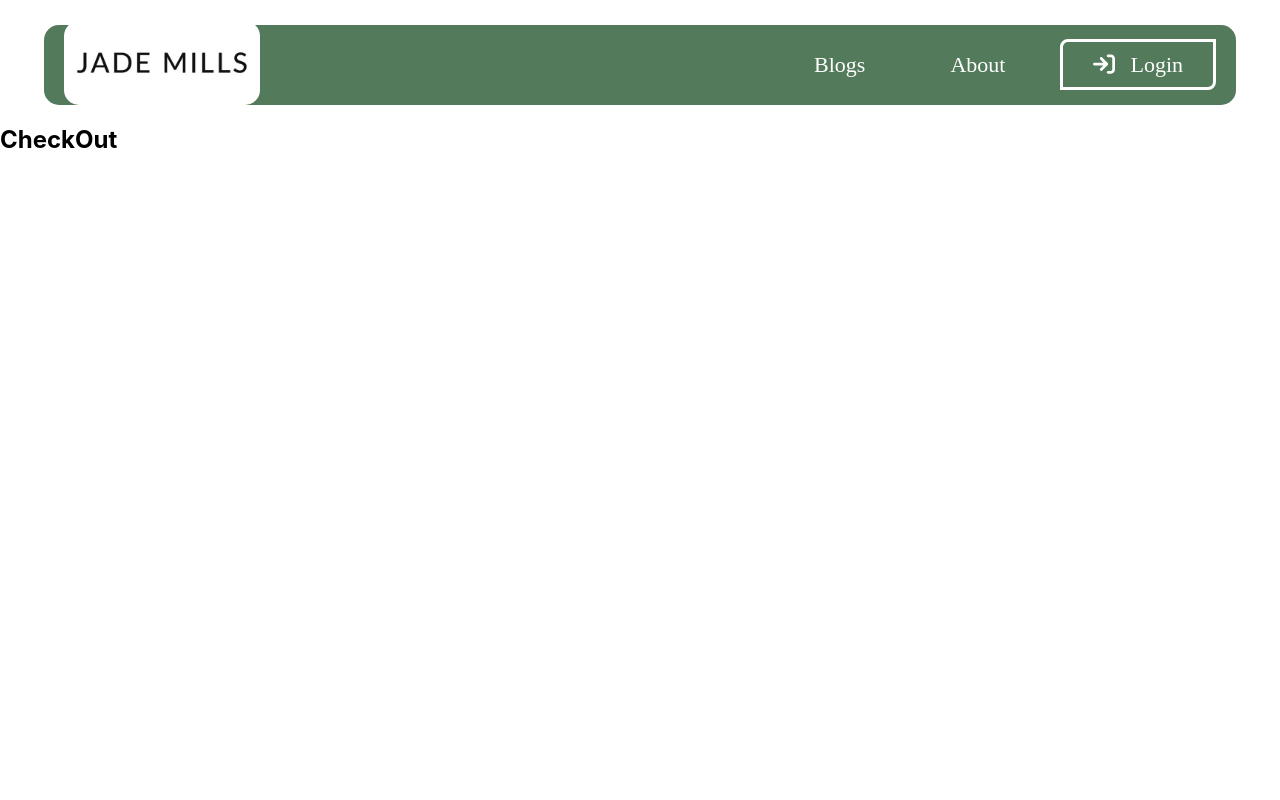
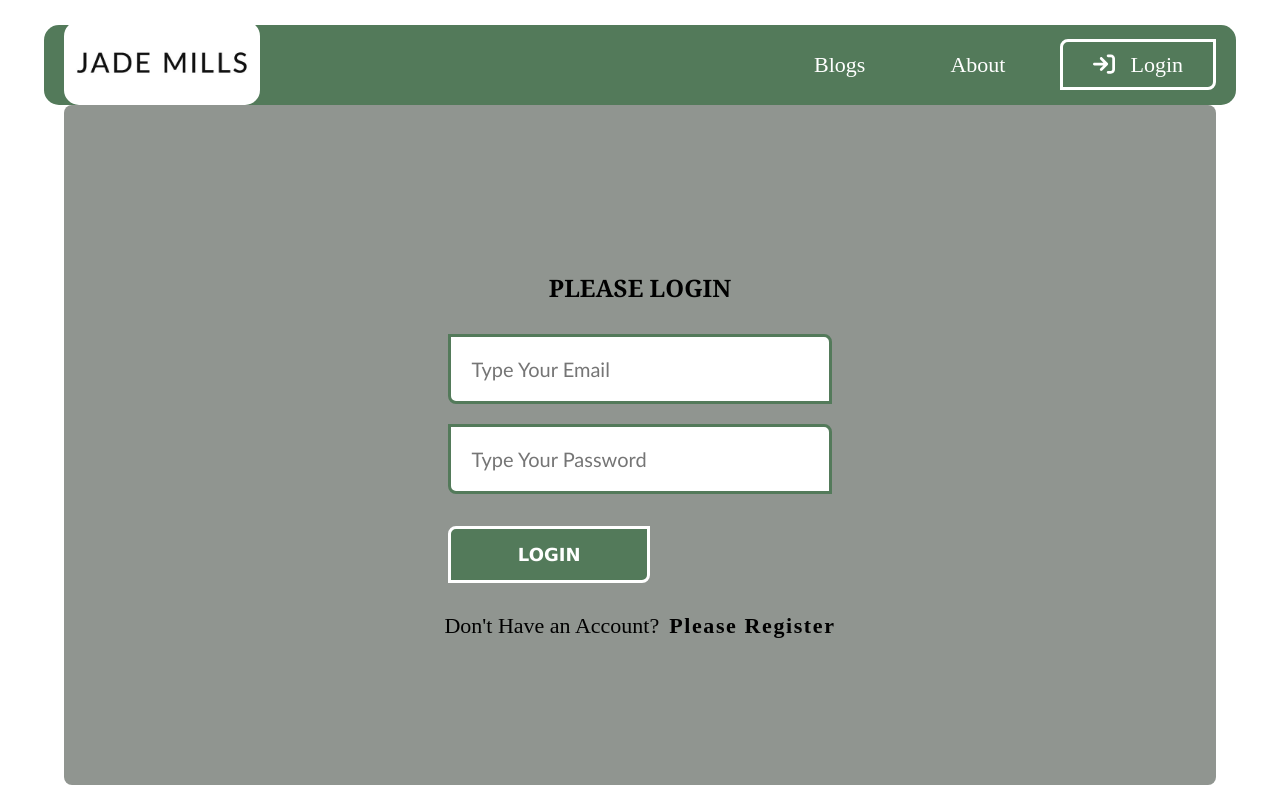
Before and after one commit to MahfujAhsan/independent-service-provider, a React (Create React App) app: page /login in a window 1280 px wide. Built offline with nearby package versions, Linux system fonts and the light colour scheme; no server answers.

Commit message:
error handling done

```diff
--- a/src/App.js
+++ b/src/App.js
@@ -4,6 +4,7 @@ import About from './Pages/About/About';
 import Blogs from './Pages/Blogs/Blogs';
 import CheckOut from './Pages/CheckOut/CheckOut';
 import Home from './Pages/Home/Home/Home';
+import RequireAuth from './Pages/Login/RequireAuth/RequireAuth';
 import SignIn from './Pages/Login/SignIn/SignIn';
 import SignUp from './Pages/Login/SignUp/SignUp';
 import Header from './Pages/Shared/Header/Header';
@@ -14,10 +15,14 @@ function App() {
       <Header></Header>
       <Routes>
         <Route path='/' element={<Home></Home>}></Route>
-        <Route path=':checkout' element={<CheckOut></CheckOut>}></Route>
+        <Route path='checkout' element={
+          <RequireAuth>
+            <CheckOut></CheckOut>
+          </RequireAuth>
+        }></Route>
         <Route path='blogs' element={<Blogs></Blogs>}></Route>
         <Route path='about' element={<About></About>}></Route>
-        <Route path='signin' element={<SignIn></SignIn>}></Route>
+        <Route path='login' element={<SignIn></SignIn>}></Route>
         <Route path='signup' element={<SignUp></SignUp>}></Route>
 
       </Routes>
--- /dev/null
+++ b/src/Pages/Login/RequireAuth/RequireAuth.js
@@ -0,0 +1,15 @@
+import React from 'react';
+import auth from '../../../firebase.init';
+import { useAuthState } from 'react-firebase-hooks/auth';
+import { Navigate, useLocation } from 'react-router-dom';
+
+const RequireAuth = ({children}) => {
+    const [user] = useAuthState(auth);
+    const location = useLocation();
+    if(!user) {
+        return <Navigate to="/login" state={{ from: location }} replace />
+    }
+    return children;
+};
+
+export default RequireAuth;
--- a/src/Pages/Login/SignIn/SignIn.css
+++ b/src/Pages/Login/SignIn/SignIn.css
@@ -1,4 +1,4 @@
-.signin-container {
+.login-container {
     height: 85vh;
     width: 90%;
     margin: auto;
@@ -52,6 +52,13 @@
     font-size: 22px;
     font-family: 'Times New Roman', Times, serif;
 }
+.register-text small {
+    color: rgb(126, 0, 0);
+    font-weight: 600;
+    font-size: 18px;
+    letter-spacing: 0.1rem;
+}
+
 .navigate-register-text {
     margin-left: 10px;
     font-weight: 600;
--- a/src/Pages/Login/SignIn/SignIn.js
+++ b/src/Pages/Login/SignIn/SignIn.js
@@ -1,7 +1,5 @@
 import React, { useRef } from 'react';
 import "./SignIn.css";
-import { FontAwesomeIcon } from '@fortawesome/react-fontawesome';
-import { faRegistered } from '@fortawesome/free-solid-svg-icons';
 import { Link, useLocation, useNavigate } from 'react-router-dom';
 import { useSignInWithEmailAndPassword } from 'react-firebase-hooks/auth';
 import auth from '../../../firebase.init';
@@ -11,32 +9,39 @@ const SignIn = () => {
     const passwordRef = useRef('');
     const navigate = useNavigate();
     const location = useLocation();
+    let errorElement;
+
     let from = location.state?.from?.pathname || "/";
-    const [signInWithEmailAndPassword, user, loading, error] = useSignInWithEmailAndPassword(auth);
+
+    const [signInWithEmailAndPassword, user, loading, error,] = useSignInWithEmailAndPassword(auth);
 
     if (user) {
         navigate(from, { replace: true });
     };
 
-    const handleSignin = e => {
+    if (error) {
+        errorElement = <p>Error: {error?.message}</p>
+    }
+
+    const handleSubmit = e => {
         e.preventDefault();
         const email = emailRef.current.value;
         const password = passwordRef.current.value;
         signInWithEmailAndPassword(email, password);
-        navigate('/')
     };
 
     return (
-        <div className='signin-container'>
-            <form onSubmit={handleSignin} className='form-container'>
+        <div className='login-container'>
+            <form onSubmit={handleSubmit} className='form-container'>
                 <h2 className="form-title">Please Login</h2>
                 <div className='input-field-container'>
-                    <input type="email" placeholder='Type Your Email' name="email" id="" required />
-                    <input placeholder='Type Your Password' type="password" name="password" id="" required />
+                    <input ref={emailRef} type="email" placeholder='Type Your Email' name="" id="" required />
+                    <input ref={passwordRef} placeholder='Type Your Password' type="password" name="" id="" required />
                 </div>
                 <input className='login-btn' type="submit" value="Login" />
                 <div className='register-text'>
-                    <span>Don't Have an Account?</span><Link to="/signup" className='navigate-register-text'>Please <FontAwesomeIcon icon={faRegistered} />egister</Link>
+                    <span>Don't Have an Account?</span><Link to="/signup" className='navigate-register-text'>Please Register</Link>
+                    <small>{errorElement}</small>
                 </div>
             </form>
         </div>
--- a/src/Pages/Login/SignUp/SignUp.js
+++ b/src/Pages/Login/SignUp/SignUp.js
@@ -7,13 +7,21 @@ import auth from '../../../firebase.init';
 const SignUp = () => {
     const [createUserWithEmailAndPassword, user, loading, error] = useCreateUserWithEmailAndPassword(auth);
     const navigate = useNavigate();
-    const handleRegister = async (e) => {
+
+    const navigateLogin = () => {
+        navigate('/login');
+    };
+
+    if(user) {
+        navigate('/');
+    }
+
+    const handleRegister = e => {
         e.preventDefault();
         const name = e.target.name.value;
         const email = e.target.email.value;
         const password = e.target.password.value;
-        await createUserWithEmailAndPassword(email, password);
-        navigate('/')
+        createUserWithEmailAndPassword(email, password);
     }
     return (
         <div className='signup-container'>
--- a/src/Pages/Shared/Header/Header.css
+++ b/src/Pages/Shared/Header/Header.css
@@ -32,13 +32,13 @@
     display: flex;
 }
 
-.signin-signout-btn a{
+.login-logout-btn a{
     border: 3px solid #fff;
 }
-.signin-icon{
+.login-icon{
     margin-right: 15px;
 }
-.signout-icon{
+.logout-icon{
     margin-right: 15px;
 }
 
--- a/src/Pages/Shared/Header/Header.js
+++ b/src/Pages/Shared/Header/Header.js
@@ -13,7 +13,7 @@ const Header = () => {
     const [showLinks, setShowLinks] = useState(false);
     const [user] = useAuthState(auth);
 
-    const handleSignout = () => {
+    const handleSignOut = () => {
         signOut(auth);
     };
     return (
@@ -26,12 +26,12 @@ const Header = () => {
             <div className="nav-links" id={showLinks ? "hidden" : ""}>
                 <CustomLink to="/blogs">Blogs</CustomLink>
                 <CustomLink to="/about">About</CustomLink>
-                <div className='signin-signout-btn'>
+                <div className='login-logout-btn'>
                     {
                         user ?
-                            <Link onClick={handleSignout} to="signin"><FontAwesomeIcon className='signout-icon' icon={faSignOut} />SignOut</Link>
+                            <Link onClick={handleSignOut} to="/login"><FontAwesomeIcon className='logout-icon' icon={faSignOut} />SignOut</Link>
                             :
-                            <Link to="signin"><FontAwesomeIcon className='signin-icon' icon={faSignIn} />Login</Link>
+                            <Link to="/login"><FontAwesomeIcon className='login-icon' icon={faSignIn} />Login</Link>
                     }
                 </div>
             </div>
```
Also changed, not shown: public/manifest.json (deleted).
